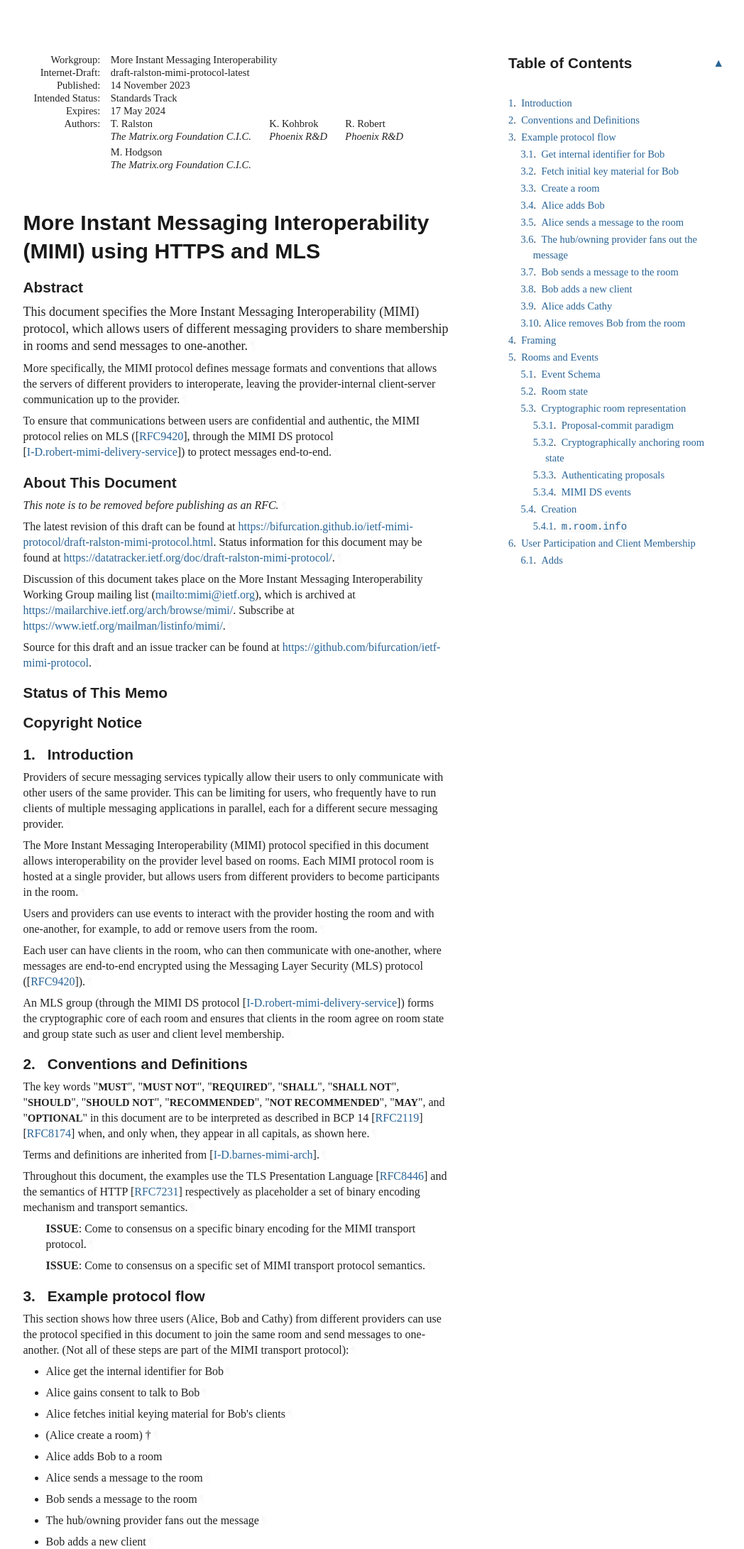
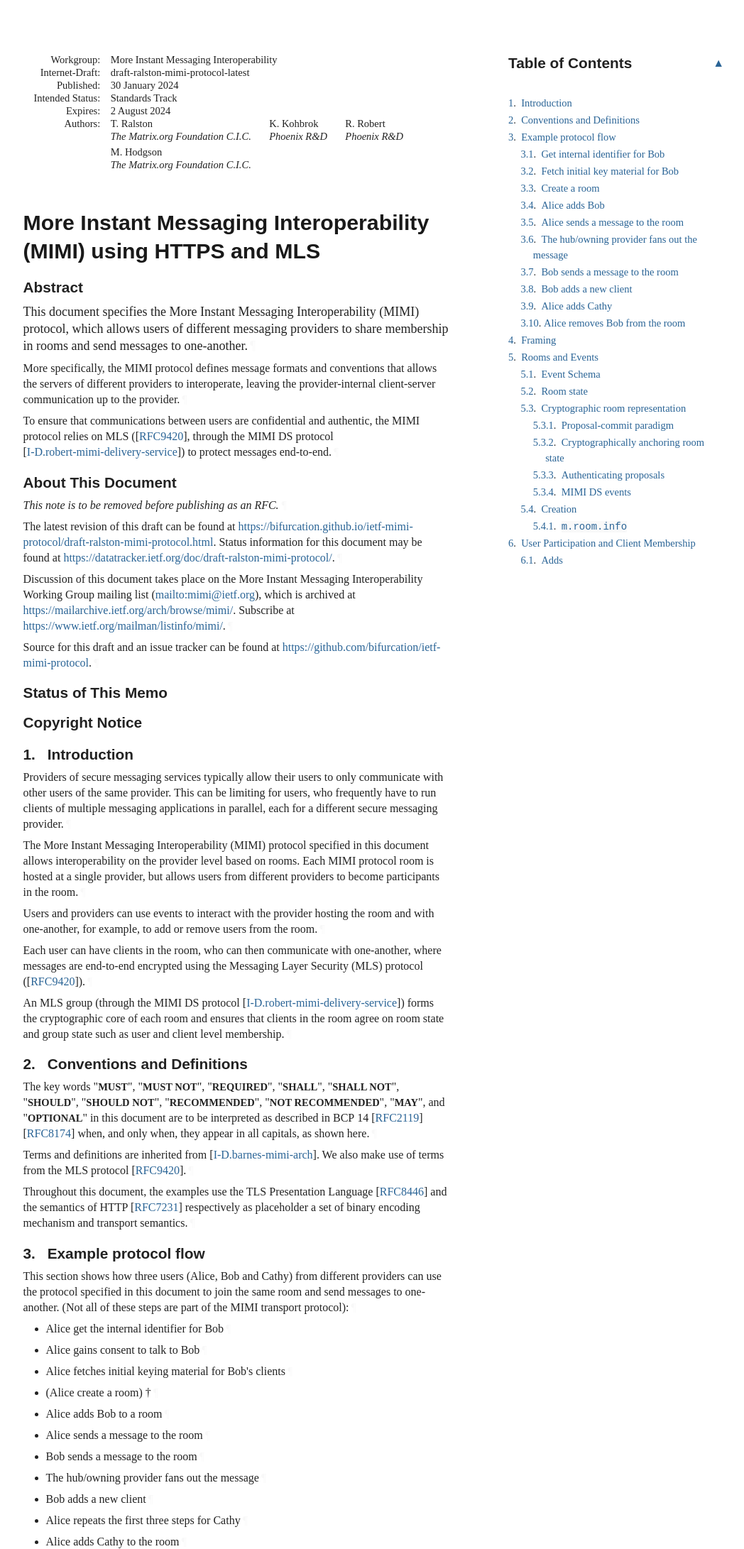
Before and after one commit to ietf-wg-mimi/mimi-protocol, a plain HTML site: page draft-ralston-mimi-protocol.html in a window 1280 px wide. Shown: the top 2182 px of the page at 71% size, without its empty margins (92-1140 px from the left). Drawn offline with Linux system fonts and the light colour scheme; a web font is replaced by a local one.

Commit message:
Script updating gh-pages from a488b59. [ci skip]

```diff
--- a/draft-ralston-mimi-protocol.html
+++ b/draft-ralston-mimi-protocol.html
@@ -20,27 +20,27 @@ provider-internal client-server communication up to the provider.
 MIMI protocol relies on MLS ( , through the MIMI DS protocol
  ) to protect messages end-to-end.
     " name="description">
-<meta content="xml2rfc 3.18.2" name="generator">
+<meta content="xml2rfc 3.19.1" name="generator">
 <meta content="mimi" name="keyword">
 <meta content="interoperable messaging" name="keyword">
 <meta content="chat" name="keyword">
 <meta content="secure messaging" name="keyword">
 <meta content="draft-ralston-mimi-protocol-latest" name="ietf.draft">
 <!-- Generator version information:
-  xml2rfc 3.18.2
+  xml2rfc 3.19.1
     Python 3.11.6
-    ConfigArgParse 1.5.3
+    ConfigArgParse 1.7
     google-i18n-address 3.1.0
     intervaltree 3.1.0
     Jinja2 3.1.2
     lxml 4.9.3
-    platformdirs 3.11.0
+    platformdirs 4.1.0
     pycountry 22.3.5
-    PyYAML 6.0
+    PyYAML 6.0.1
     requests 2.31.0
-    setuptools 67.7.2
+    setuptools 68.2.2
     six 1.16.0
-    wcwidth 0.2.9
+    wcwidth 0.2.13
 -->
 <link href="draft-ralston-mimi-protocol.xml" rel="alternate" type="application/rfc+xml">
 <link href="#copyright" rel="license">
@@ -1039,11 +1039,11 @@ svg :is([fill="white"], [fill^="#fff"]) {
 <thead><tr>
 <td class="left">Internet-Draft</td>
 <td class="center">MIMI+MLS Protocol</td>
-<td class="right">November 2023</td>
+<td class="right">January 2024</td>
 </tr></thead>
 <tfoot><tr>
 <td class="left">Ralston, et al.</td>
-<td class="center">Expires 17 May 2024</td>
+<td class="center">Expires 2 August 2024</td>
 <td class="right">[Page]</td>
 </tr></tfoot>
 </table>
@@ -1056,12 +1056,12 @@ svg :is([fill="white"], [fill^="#fff"]) {
 <dd class="internet-draft">draft-ralston-mimi-protocol-latest</dd>
 <dt class="label-published">Published:</dt>
 <dd class="published">
-<time datetime="2023-11-14" class="published">14 November 2023</time>
+<time datetime="2024-01-30" class="published">30 January 2024</time>
     </dd>
 <dt class="label-intended-status">Intended Status:</dt>
 <dd class="intended-status">Standards Track</dd>
 <dt class="label-expires">Expires:</dt>
-<dd class="expires"><time datetime="2024-05-17">17 May 2024</time></dd>
+<dd class="expires"><time datetime="2024-08-02">2 August 2024</time></dd>
 <dt class="label-authors">Authors:</dt>
 <dd class="authors">
 <div class="author">
@@ -1131,7 +1131,7 @@ MIMI protocol relies on MLS (<span>[<a href="#RFC9420" class="cite xref">RFC9420
         time. It is inappropriate to use Internet-Drafts as reference
         material or to cite them other than as "work in progress."<a href="#section-boilerplate.1-3" class="pilcrow">¶</a></p>
 <p id="section-boilerplate.1-4">
-        This Internet-Draft will expire on 17 May 2024.<a href="#section-boilerplate.1-4" class="pilcrow">¶</a></p>
+        This Internet-Draft will expire on 2 August 2024.<a href="#section-boilerplate.1-4" class="pilcrow">¶</a></p>
 </section>
 </div>
 <div id="copyright">
@@ -1140,7 +1140,7 @@ MIMI protocol relies on MLS (<span>[<a href="#RFC9420" class="cite xref">RFC9420
 <a href="#name-copyright-notice" class="section-name selfRef">Copyright Notice</a>
         </h2>
 <p id="section-boilerplate.2-1">
-            Copyright (c) 2023 IETF Trust and the persons identified as the
+            Copyright (c) 2024 IETF Trust and the persons identified as the
             document authors. All rights reserved.<a href="#section-boilerplate.2-1" class="pilcrow">¶</a></p>
 <p id="section-boilerplate.2-2">
             This document is subject to BCP 78 and the IETF Trust's Legal
@@ -1356,22 +1356,11 @@ user and client level membership.<a href="#section-1-5" class="pilcrow">¶</a></
 "<span class="bcp14">MAY</span>", and "<span class="bcp14">OPTIONAL</span>" in this document are to be interpreted as
 described in BCP 14 <span>[<a href="#RFC2119" class="cite xref">RFC2119</a>]</span> <span>[<a href="#RFC8174" class="cite xref">RFC8174</a>]</span> when, and only when, they
 appear in all capitals, as shown here.<a href="#section-2-1" class="pilcrow">¶</a></p>
-<p id="section-2-2">Terms and definitions are inherited from <span>[<a href="#I-D.barnes-mimi-arch" class="cite xref">I-D.barnes-mimi-arch</a>]</span>.<a href="#section-2-2" class="pilcrow">¶</a></p>
+<p id="section-2-2">Terms and definitions are inherited from <span>[<a href="#I-D.barnes-mimi-arch" class="cite xref">I-D.barnes-mimi-arch</a>]</span>.  We also
+make use of terms from the MLS protocol <span>[<a href="#RFC9420" class="cite xref">RFC9420</a>]</span>.<a href="#section-2-2" class="pilcrow">¶</a></p>
 <p id="section-2-3">Throughout this document, the examples use the TLS Presentation Language
 <span>[<a href="#RFC8446" class="cite xref">RFC8446</a>]</span> and the semantics of HTTP <span>[<a href="#RFC7231" class="cite xref">RFC7231</a>]</span> respectively as
 placeholder a set of binary encoding mechanism and transport semantics.<a href="#section-2-3" class="pilcrow">¶</a></p>
-<ul class="normal ulEmpty">
-<li class="normal ulEmpty" id="section-2-4.1">
-          <p id="section-2-4.1.1"><strong>ISSUE</strong>: Come to consensus on a specific binary encoding for the MIMI
-transport protocol.<a href="#section-2-4.1.1" class="pilcrow">¶</a></p>
-</li>
-      </ul>
-<ul class="normal ulEmpty">
-<li class="normal ulEmpty" id="section-2-5.1">
-          <p id="section-2-5.1.1"><strong>ISSUE</strong>: Come to consensus on a specific set of MIMI transport protocol
-semantics.<a href="#section-2-5.1.1" class="pilcrow">¶</a></p>
-</li>
-      </ul>
 </section>
 </div>
 <div id="example-protocol-flow">
```
Also changed, not shown: draft-ralston-mimi-protocol.txt (+6 -11 lines), index.html (+1 -1 lines).
